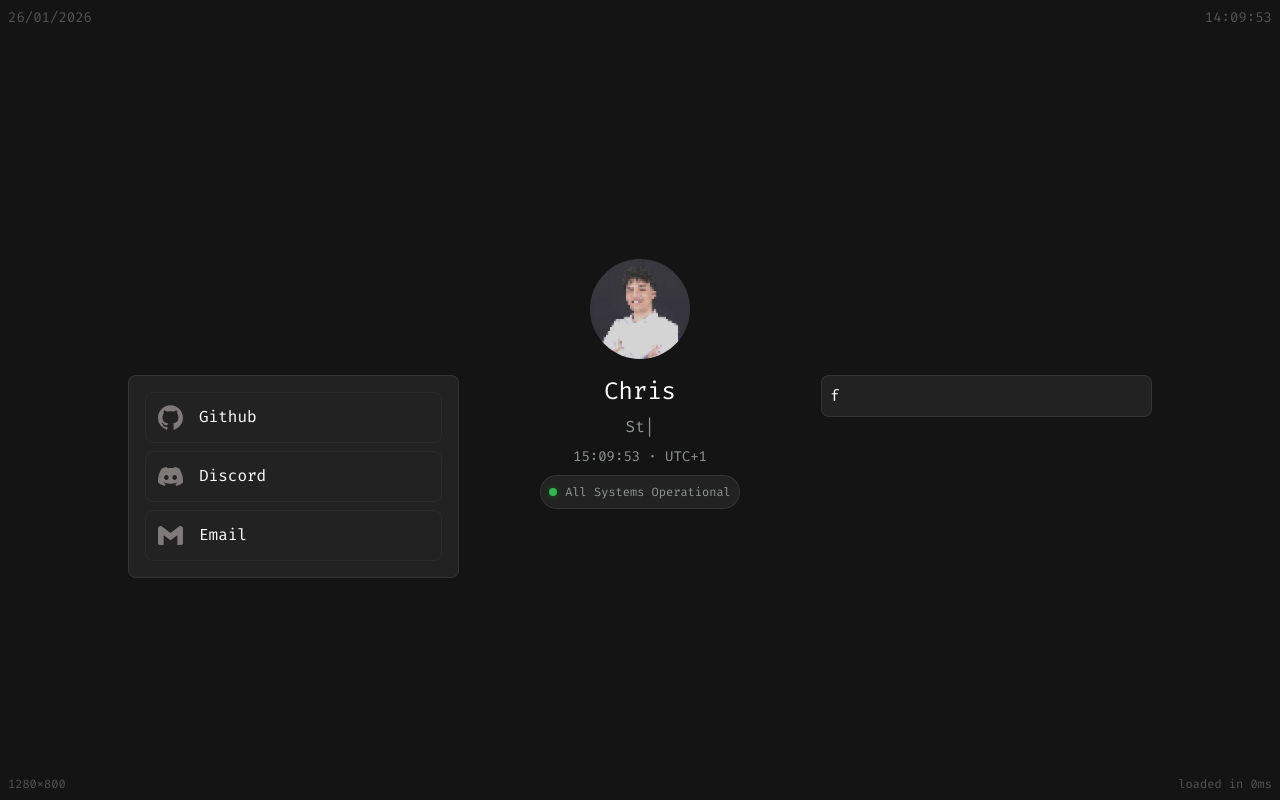
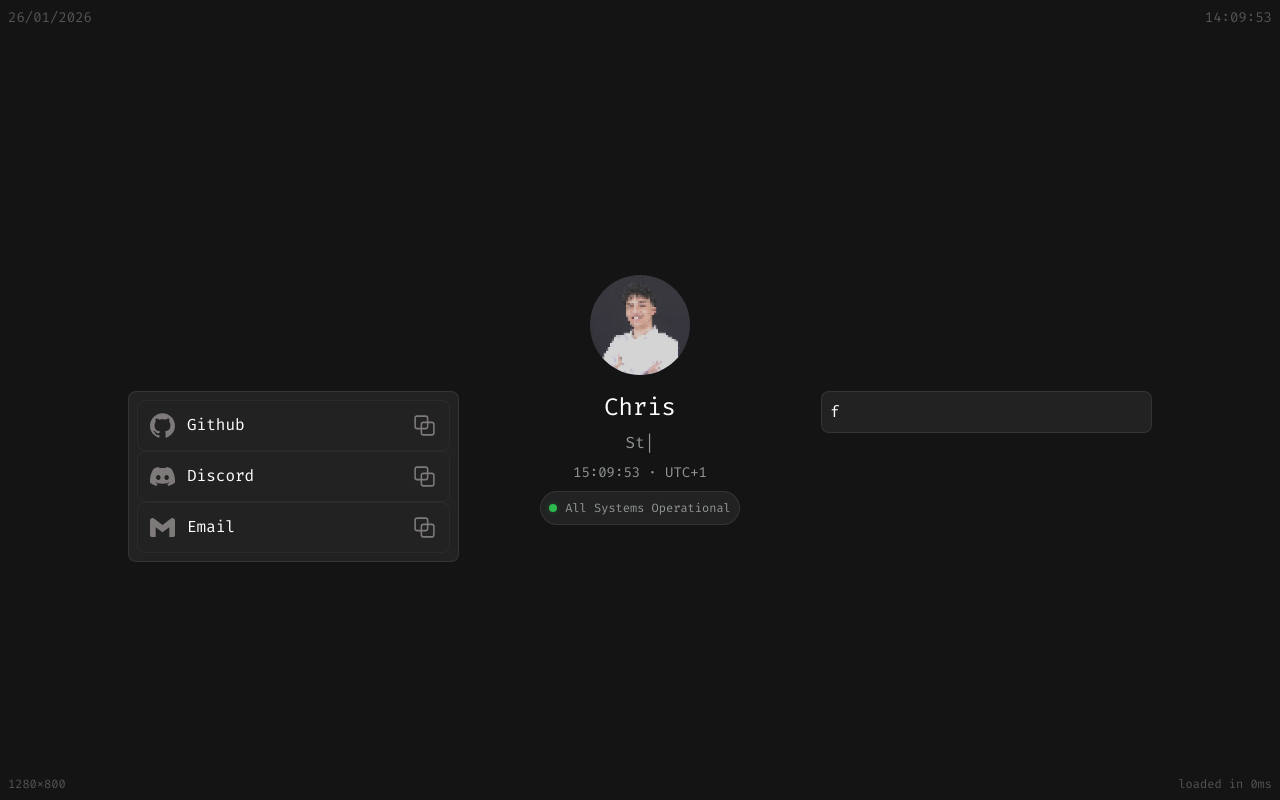
Before and after one commit to chris911e/portfolio-frontend, a React (Vite) app: page / in a window 1280 px wide. Built offline with nearby package versions, Linux system fonts and the light colour scheme.

Commit message:
feat: testing link vs no link

```diff
--- a/src/components/Action.tsx
+++ b/src/components/Action.tsx
@@ -8,29 +8,48 @@ interface ActionProps {
 }
 
 export default function Action({ children, value, icon, link }: ActionProps) {
+
     return(
         <div
             className="
+                bg-[#222222]
                 flex
+                items-center
+                justify-between
                 gap-4
                 p-3
-                m-2
                 rounded-lg
                 border-[1px]
                 border-gray-300/5
                 hover:border-gray-300/15
                 hover:bg-gray-300/15
                 hover:cursor-pointer
+                w-full
             "
+            onClick={() => {
+                if(link) {
+                    window.open(value, '_blank')
+                } else {
+                    // ToDo: Notification for user
+                    navigator.clipboard.writeText(value)
+                }
+            }}
         >
+            <div className="flex gap-3 items-center">
+                <img
+                    src={icon}
+                    alt="?"
+                    height={25}
+                    width={25}
+                />
+                {children}
+            </div>
             <img
-                src={icon}
+                src={link ? "/icons/arrow.svg" : "/icons/copy.svg"}
                 alt="?"
-                className=""
                 height={25}
                 width={25}
             />
-            {children}
         </div>
     )
 }
```
